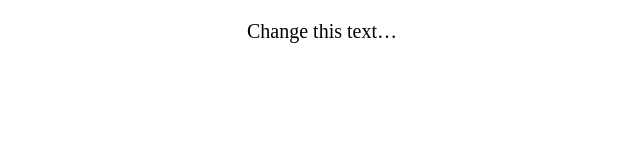
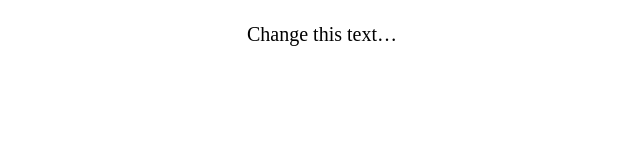
Before and after one commit to moevbiz/haus-ghp, a plain HTML site: page text.html in a window 1280 px wide. Shown: the full height of the page, 318-958 px from the left. Drawn offline with Linux system fonts and the light colour scheme.

Commit message:
increase line height

```diff
--- a/text.html
+++ b/text.html
@@ -12,7 +12,7 @@
 
 <body>
     <div class="text_container">
-        <p contenteditable="true" style="text-align: center;">Change this text…</p>
+        <p contenteditable="true" style="text-align: center; line-height: 1.4em;">Change this text…</p>
     </div>
 </body>
 </html>
```
